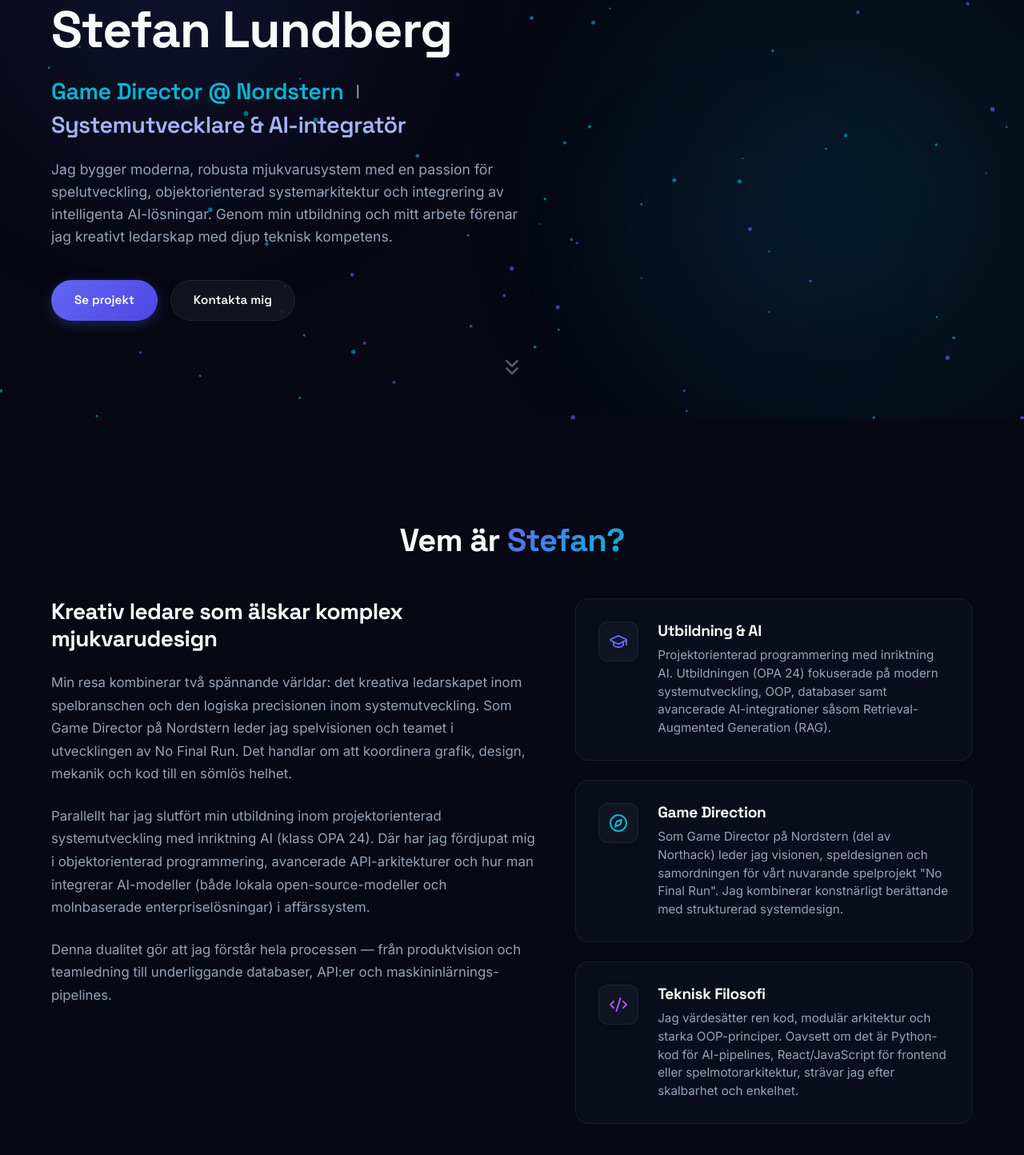
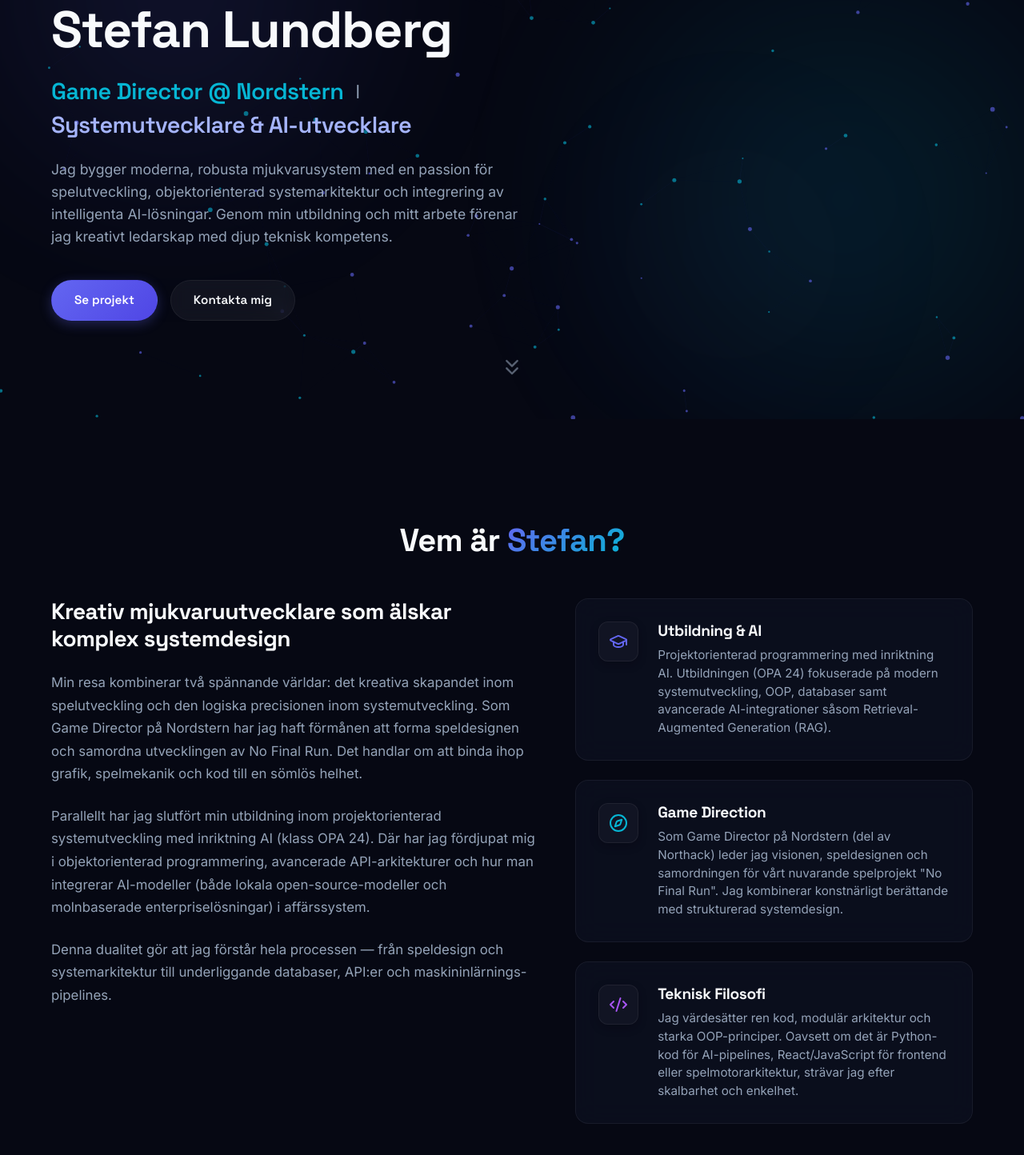
Before and after one commit to StefanLundberg77/slundberg-Web-portfolio, a React (Vite) app: page / in a window 1280 px wide. Shown: the part 276-1720 px from the top of the page at 80% size. Built offline with nearby package versions, Linux system fonts and the light colour scheme.

Commit message:
refactor: update translations for developer role and about section for clarity

```diff
--- a/src/translations.ts
+++ b/src/translations.ts
@@ -16,7 +16,7 @@ export const translations = {
       status: 'Tillgänglig för nya utmaningar',
       title: 'Stefan Lundberg',
       roleGame: 'Game Director @ Nordstern',
-      roleDev: 'Systemutvecklare & AI-integratör',
+      roleDev: 'Systemutvecklare & AI-utvecklare',
       desc: 'Jag bygger moderna, robusta mjukvarusystem med en passion för spelutveckling, objektorienterad systemarkitektur och integrering av intelligenta AI-lösningar. Genom min utbildning och mitt arbete förenar jag kreativt ledarskap med djup teknisk kompetens.',
       btnProjects: 'Se projekt',
       btnContact: 'Kontakta mig',
@@ -25,10 +25,10 @@ export const translations = {
     about: {
       title: 'Vem är ',
       titleSpan: 'Stefan?',
-      subtitle: 'Kreativ ledare som älskar komplex mjukvarudesign',
-      p1: 'Min resa kombinerar två spännande världar: det kreativa ledarskapet inom spelbranschen och den logiska precisionen inom systemutveckling. Som Game Director på Nordstern leder jag spelvisionen och teamet i utvecklingen av No Final Run. Det handlar om att koordinera grafik, design, mekanik och kod till en sömlös helhet.',
+      subtitle: 'Kreativ mjukvaruutvecklare som älskar komplex systemdesign',
+      p1: 'Min resa kombinerar två spännande världar: det kreativa skapandet inom spelutveckling och den logiska precisionen inom systemutveckling. Som Game Director på Nordstern har jag haft förmånen att forma speldesignen och samordna utvecklingen av No Final Run. Det handlar om att binda ihop grafik, spelmekanik och kod till en sömlös helhet.',
       p2: 'Parallellt har jag slutfört min utbildning inom projektorienterad systemutveckling med inriktning AI (klass OPA 24). Där har jag fördjupat mig i objektorienterad programmering, avancerade API-arkitekturer och hur man integrerar AI-modeller (både lokala open-source-modeller och molnbaserade enterpriselösningar) i affärssystem.',
-      p3: 'Denna dualitet gör att jag förstår hela processen — från produktvision och teamledning till underliggande databaser, API:er och maskininlärnings-pipelines.',
+      p3: 'Denna dualitet gör att jag förstår hela processen — från speldesign och systemarkitektur till underliggande databaser, API:er och maskininlärnings-pipelines.',
       card1Title: 'Utbildning & AI',
       card1Desc: 'Projektorienterad programmering med inriktning AI. Utbildningen (OPA 24) fokuserade på modern systemutveckling, OOP, databaser samt avancerade AI-integrationer såsom Retrieval-Augmented Generation (RAG).',
       card2Title: 'Game Direction',
@@ -157,7 +157,7 @@ export const translations = {
       status: 'Open to new opportunities',
       title: 'Stefan Lundberg',
       roleGame: 'Game Director @ Nordstern',
-      roleDev: 'Software Developer & AI Integrator',
+      roleDev: 'Software Developer & AI Developer',
       desc: 'I build modern, robust software systems with a passion for game development, object-oriented system architecture, and the integration of intelligent AI solutions. Through my education and professional experience, I merge creative leadership with deep technical expertise.',
       btnProjects: 'View Projects',
       btnContact: 'Contact Me',
@@ -166,10 +166,10 @@ export const translations = {
     about: {
       title: 'Who is ',
       titleSpan: 'Stefan?',
-      subtitle: 'Creative leader who loves complex software design',
-      p1: 'My journey combines two exciting worlds: creative leadership in the gaming industry and logical precision in system development. As Game Director at Nordstern, I direct the game vision and lead the development team of No Final Run. It involves coordinating art, design, mechanics, and code into a seamless entity.',
+      subtitle: 'Creative software developer who loves complex system design',
+      p1: 'My journey combines two exciting worlds: creative creation in game development and logical precision in software engineering. As Game Director at Nordstern, I have had the privilege of shaping the game design and coordinating the development of No Final Run. It involves binding art, gameplay mechanics, and code into a seamless entity.',
       p2: 'In parallel, I have completed my education in project-oriented software engineering with a specialization in AI (class OPA 24). There, I deepened my skills in object-oriented programming, advanced API architectures, and the integration of AI models (both local open-source models and cloud-based enterprise solutions) into business applications.',
-      p3: 'This duality allows me to understand the entire pipeline — from product vision and team leadership down to underlying databases, APIs, and machine learning pipelines.',
+      p3: 'This duality allows me to understand the entire pipeline — from game design and system architecture down to underlying databases, APIs, and machine learning pipelines.',
       card1Title: 'Education & AI',
       card1Desc: 'Project-oriented programming with a focus on AI. The education (OPA 24) focused on modern system development, OOP, databases, and advanced AI integrations such as Retrieval-Augmented Generation (RAG).',
       card2Title: 'Game Direction',
```
